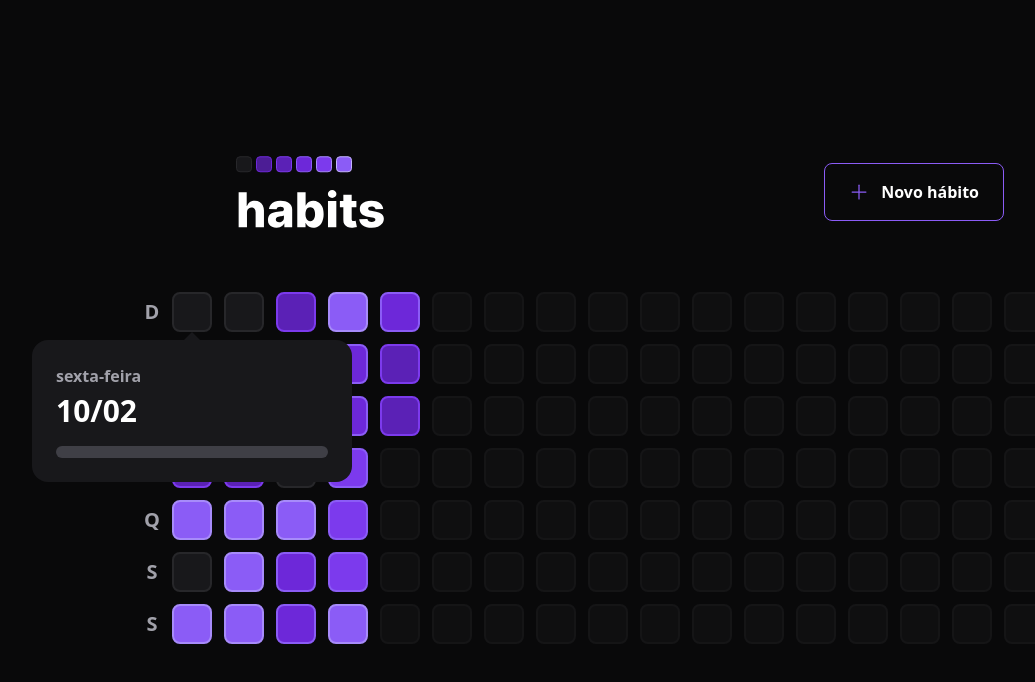
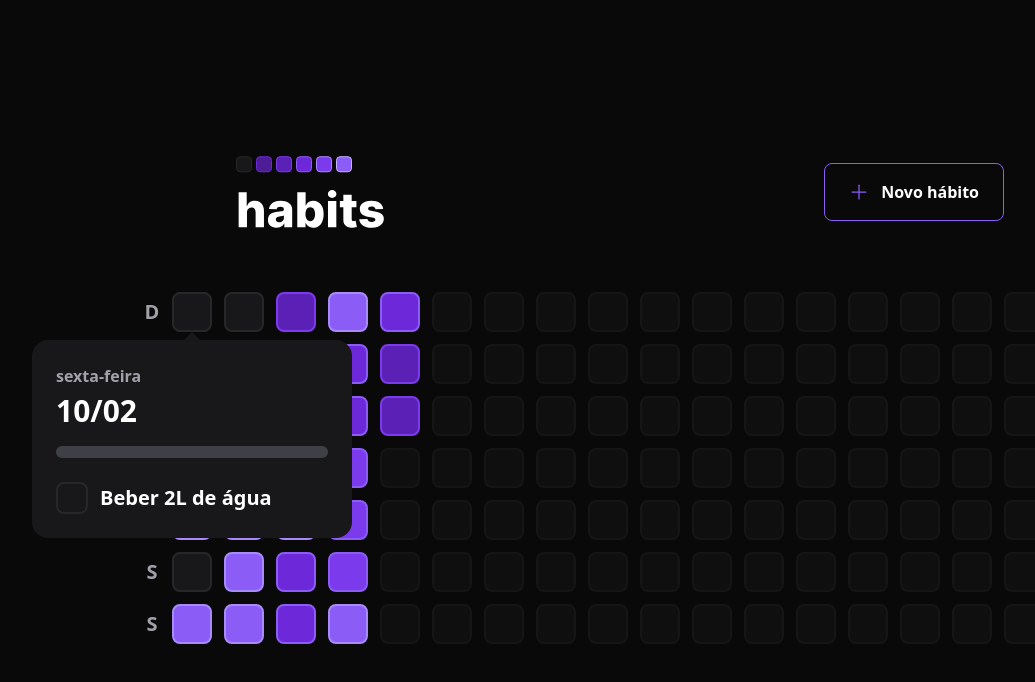
Before and after one commit to davyd-souza/habits, a React (Vite) app in the folder web/: page / in a window 1280 px wide. Both pictures are taken after a click on the button 212 px from the left and 312 px from the top of the page. Shown: the top 682 px of the page, without its empty margins (20-1055 px from the left). Built offline with nearby package versions, Linux system fonts and the light colour scheme.

Commit message:
feat(web): create checkbox for tooltip

```diff
--- a/web/src/components/HabitDay.tsx
+++ b/web/src/components/HabitDay.tsx
@@ -4,7 +4,11 @@
 
 // COMPONENT
 import * as Popover from '@radix-ui/react-popover'
+import * as Checkbox from '@radix-ui/react-checkbox'
 import { ProgressBar } from './ProgressBar'
+
+// STYLE
+import { Check } from 'phosphor-react'
 
 // TYPE
 interface HabitDayProps {
@@ -41,6 +45,19 @@
 
           <ProgressBar progress={completedPercentage} />
 
+          <div className='mt-6 flex flex-col gap-3'>
+            <Checkbox.Root className='flex items-center gap-3 group'>
+              <div className='h-8 w-8 rounded-lg flex items-center justify-center bg-zinc-900 border-2 border-zinc-800 group-data-[state=checked]:bg-green-500 group-data-[state=checked]:border-green-500'>
+                <Checkbox.Indicator>
+                  <Check size={20} className='text-white' />
+                </Checkbox.Indicator>
+              </div>
+
+              <span className='font-semibold text-xl text-white leading-tight group-data-[state=checked]:line-through group-data-[state=checked]:text-zinc-400'>
+                Beber 2L de água
+              </span>
+            </Checkbox.Root>
+          </div>
           <Popover.Arrow height={8} width={16} className='fill-zinc-900' />
         </Popover.Content>
       </Popover.Portal>
```
